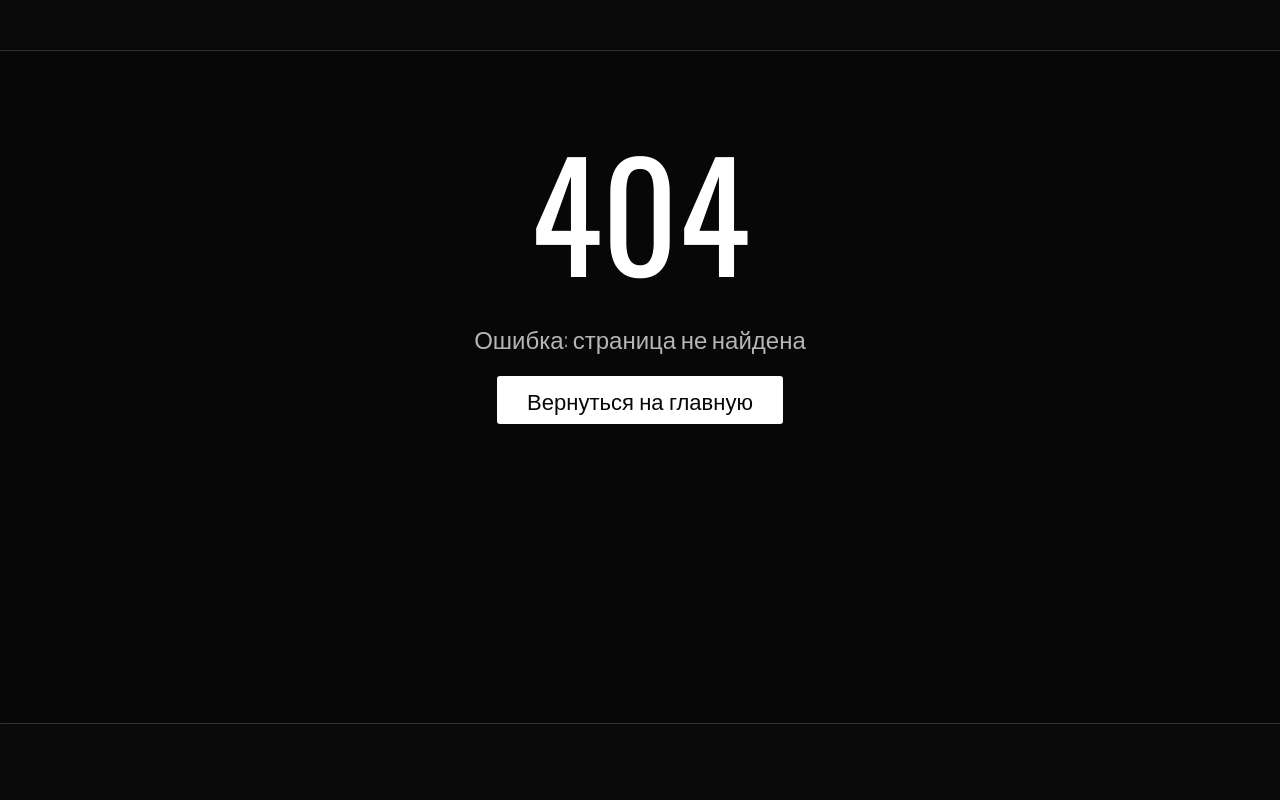
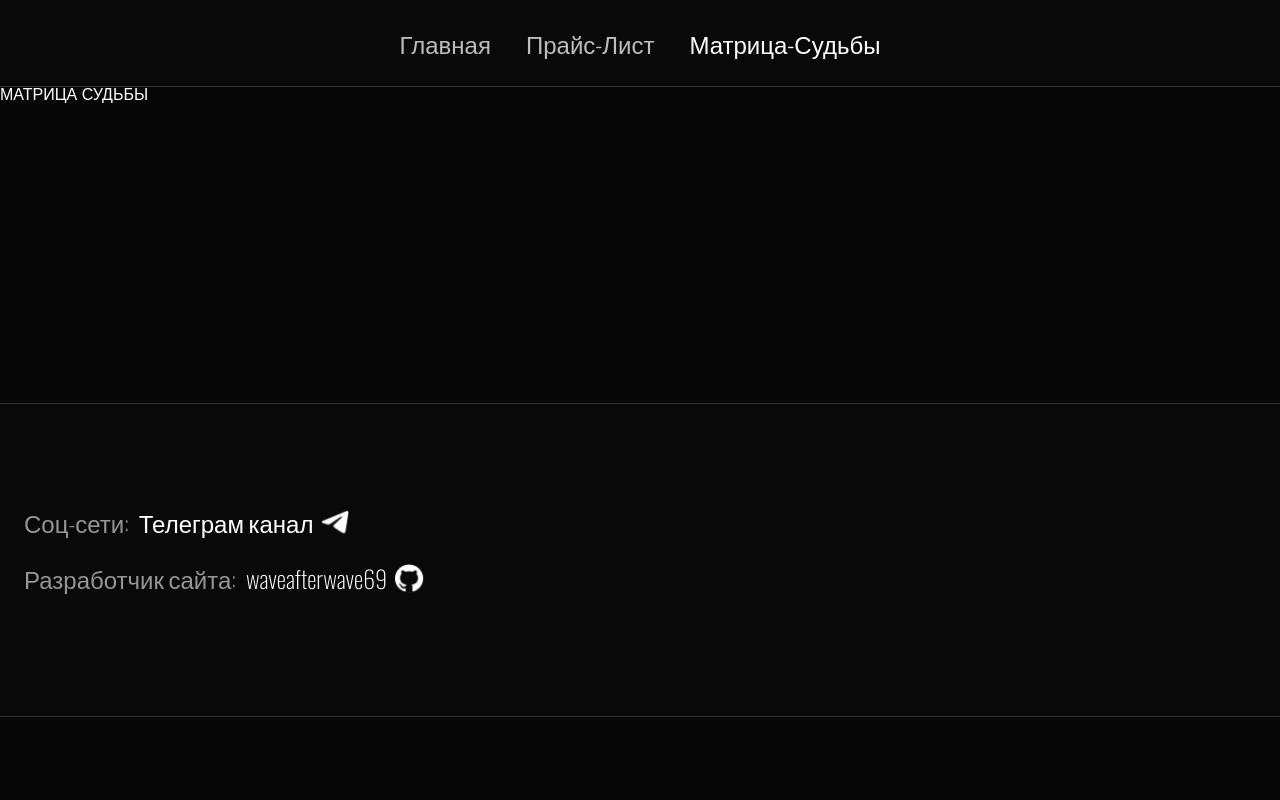
Before and after one commit to waveafterwave69/tarot-reader-services, a Next.js app: page /matrix in a window 1280 px wide. Before the commit this address had no page. Shown: the top 800 px of the page. Built offline with nearby package versions, Linux system fonts and the light colour scheme; a web font is replaced by a local one.

Commit message:
feat: add matrix and price page

```diff
--- /dev/null
+++ b/src/app/matrix/page.tsx
@@ -0,0 +1,9 @@
+import type { Metadata } from 'next'
+
+export const metadata: Metadata = { title: 'MatrixPage' }
+
+const MatrixPage: React.FC = () => {
+    return <>МАТРИЦА СУДЬБЫ</>
+}
+
+export default MatrixPage
--- a/src/components/Header/Header.tsx
+++ b/src/components/Header/Header.tsx
@@ -1,10 +1,12 @@
-// import Nav from '../Nav/Nav'
+import Nav from '../Nav/Nav'
 import styles from './Header.module.css'
 
 const Header: React.FC = () => {
     return (
         <header className={styles.header}>
-            <div className="container">{/* <Nav /> */}</div>
+            <div className="container">
+                <Nav />
+            </div>
         </header>
     )
 }
```
Also changed, not shown: src/app/price/page.tsx (added, +9 -0 lines).
